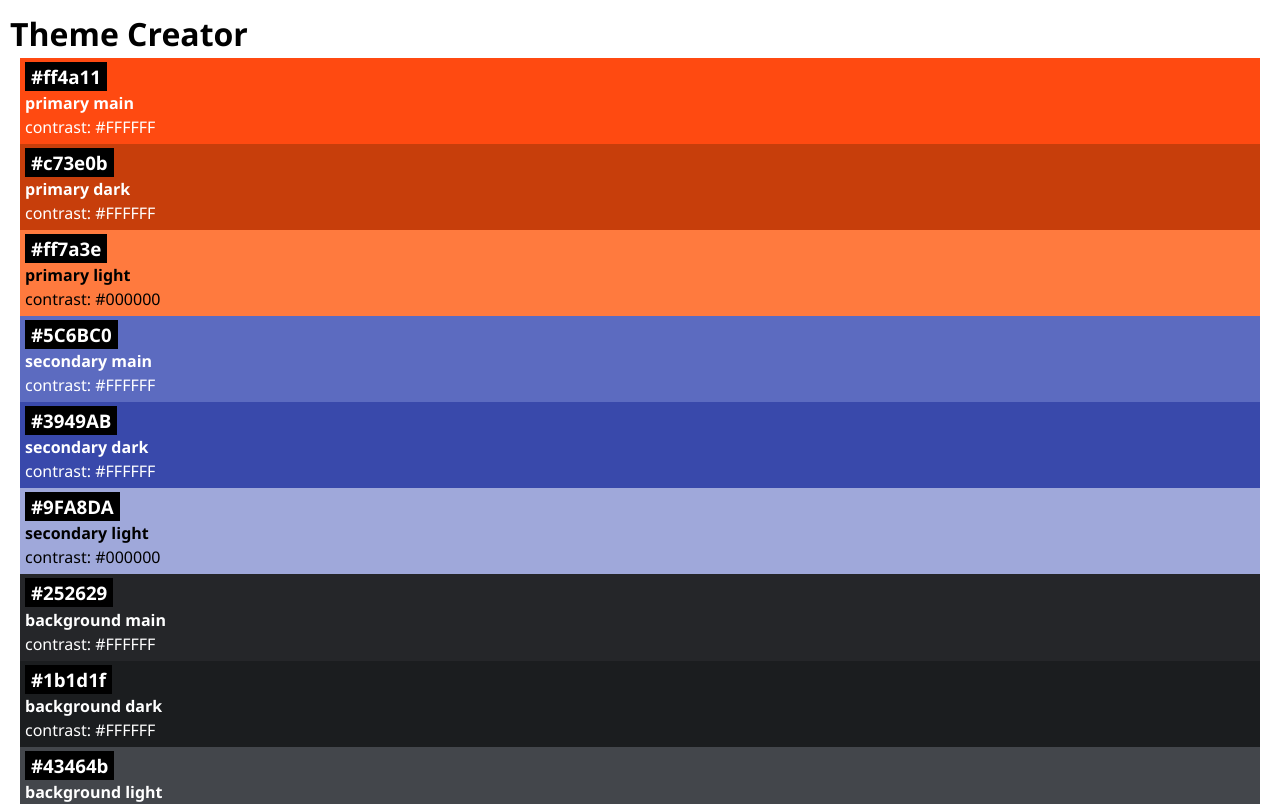
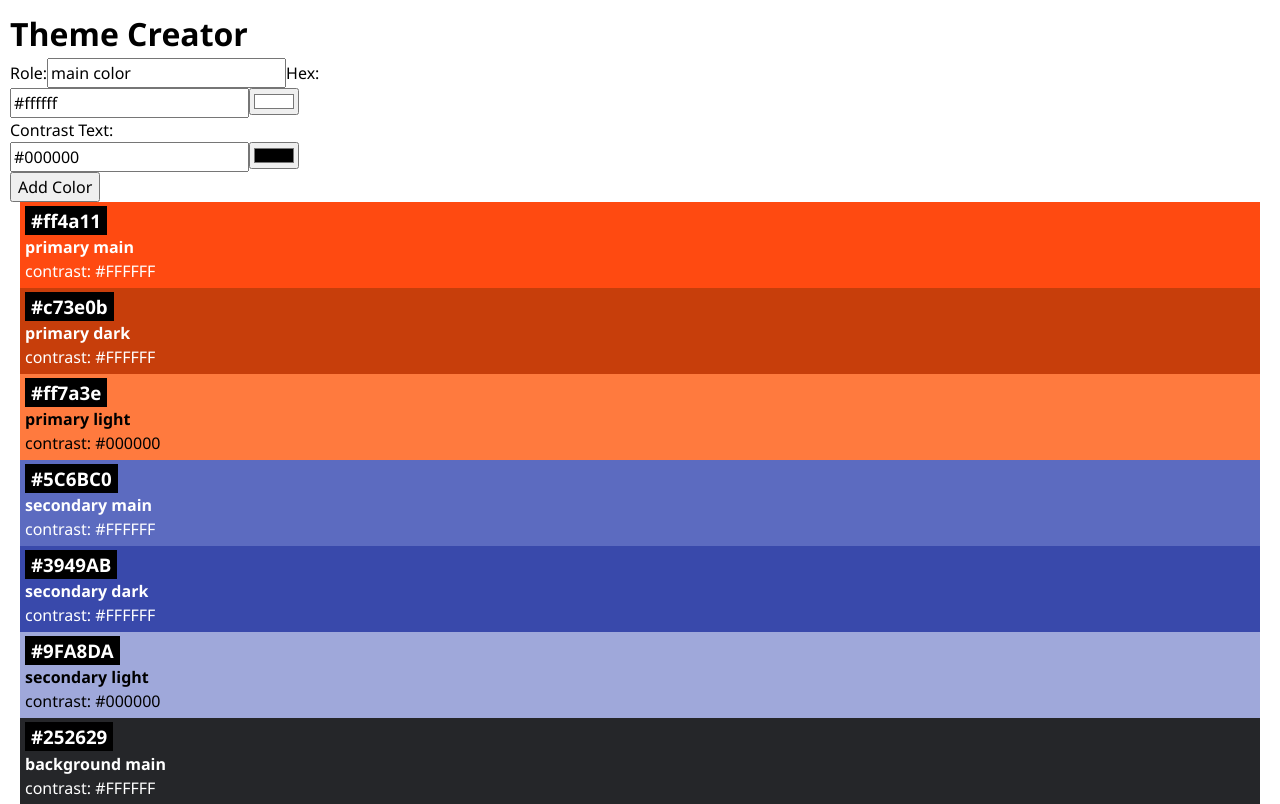
Before and after one commit to claraw-19/recap-project-4, a React (Vite) app: page / in a window 1280 px wide. Shown: the top 804 px of the page. Built offline with nearby package versions, Linux system fonts and the light colour scheme.

Commit message:
adjust app component

```diff
--- a/src/App.jsx
+++ b/src/App.jsx
@@ -6,7 +6,7 @@ import { nanoid } from "nanoid";
 import { ColorForm } from "./Components/ColorForm/ColorForm";
 
 function App() {
-  const [color, setColors] = useState(initialColors);
+  const [colors, setColors] = useState(initialColors);
   const addColor = (newColor) => {
     const newColorWithId = { id: nanoid(), color: newColor };
     setColors((prevColors) => [...prevColors, newColorWithId]);
@@ -15,7 +15,7 @@ function App() {
   return (
     <>
       <h1>Theme Creator</h1>
-
+      <ColorForm onSubmitColor={addColor} />
       {initialColors.map((color) => {
         return <Color key={color.id} color={color} />;
       })}
--- a/src/Components/ColorForm/ColorForm.jsx
+++ b/src/Components/ColorForm/ColorForm.jsx
@@ -1,8 +1,11 @@
-export function ColorForm(onSubmitColor) {
+import { ColorInput } from "../ColorInput/ColorInput";
+import "./ColorForm.css";
+
+export function ColorForm({ onSubmitColor }) {
   const initialData = {
     role: "main color",
-    hex: "ffffff",
-    contrastText: "000000",
+    hex: "#ffffff",
+    contrastText: "#000000",
   };
 
   function handleSubmit(event) {
@@ -20,16 +23,11 @@ export function ColorForm(onSubmitColor) {
       </label>
       <label htmlFor="hex">
         Hex:
-        <input type="text" id="hex" name="hex" value={initialData.hex} />
+        <ColorInput id="hex" value={initialData.hex} />
       </label>
       <label htmlFor="contrastText">
         Contrast Text:
-        <input
-          type="text"
-          id="contrastText"
-          name="contrastText"
-          value={initialData.contrastText}
-        />
+        <ColorInput id="contrastText" value={initialData.contrastText} />
       </label>
       <button>Add Color</button>
     </form>
--- a/src/Components/ColorInput/ColorInput.jsx
+++ b/src/Components/ColorInput/ColorInput.jsx
@@ -2,6 +2,7 @@ import { useState } from "react";
 
 export function ColorInput({ id, value }) {
   const [inputValue, setInputValue] = useState(value);
+
   function handleColorChange(event) {
     setInputValue(event.target.value);
   }
```
